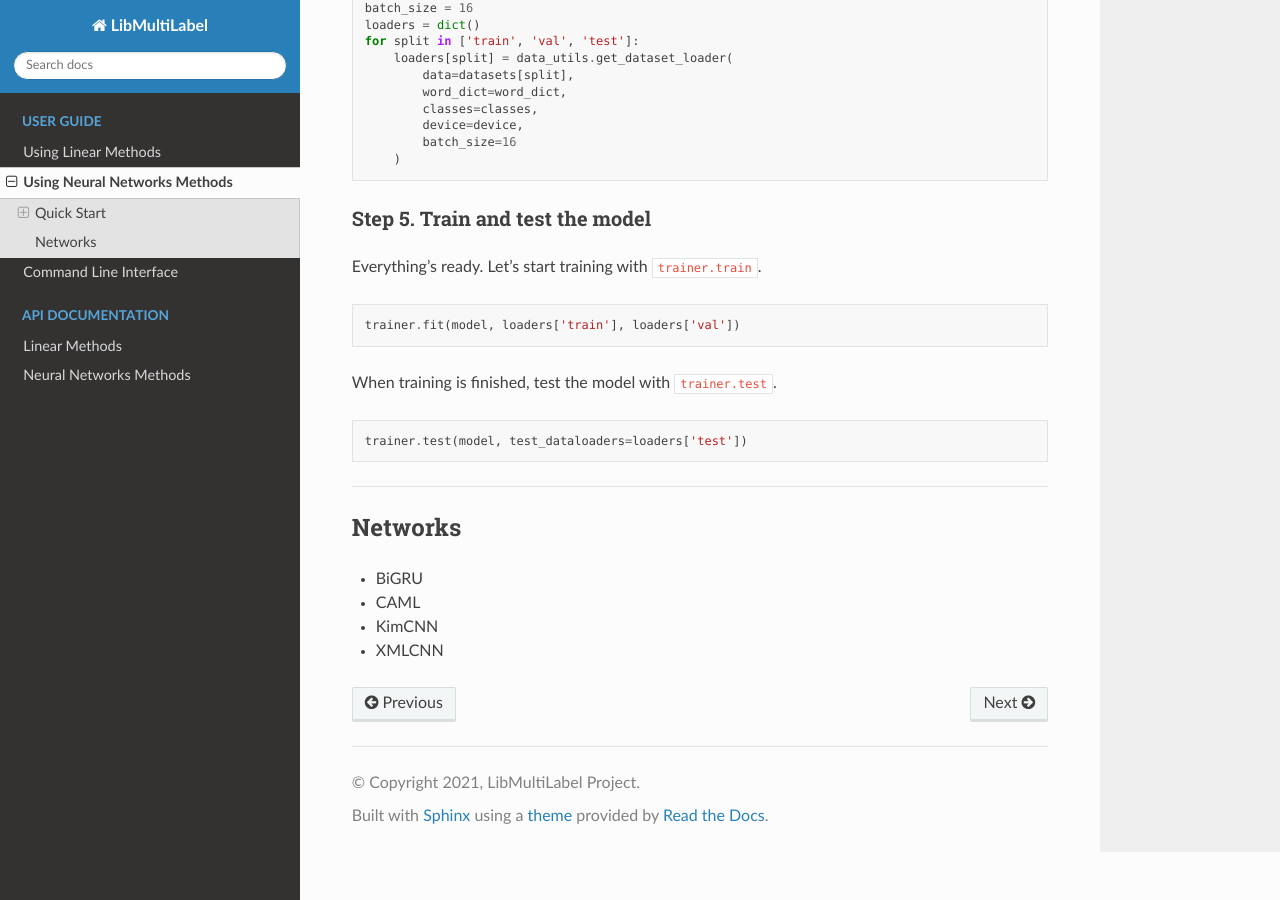
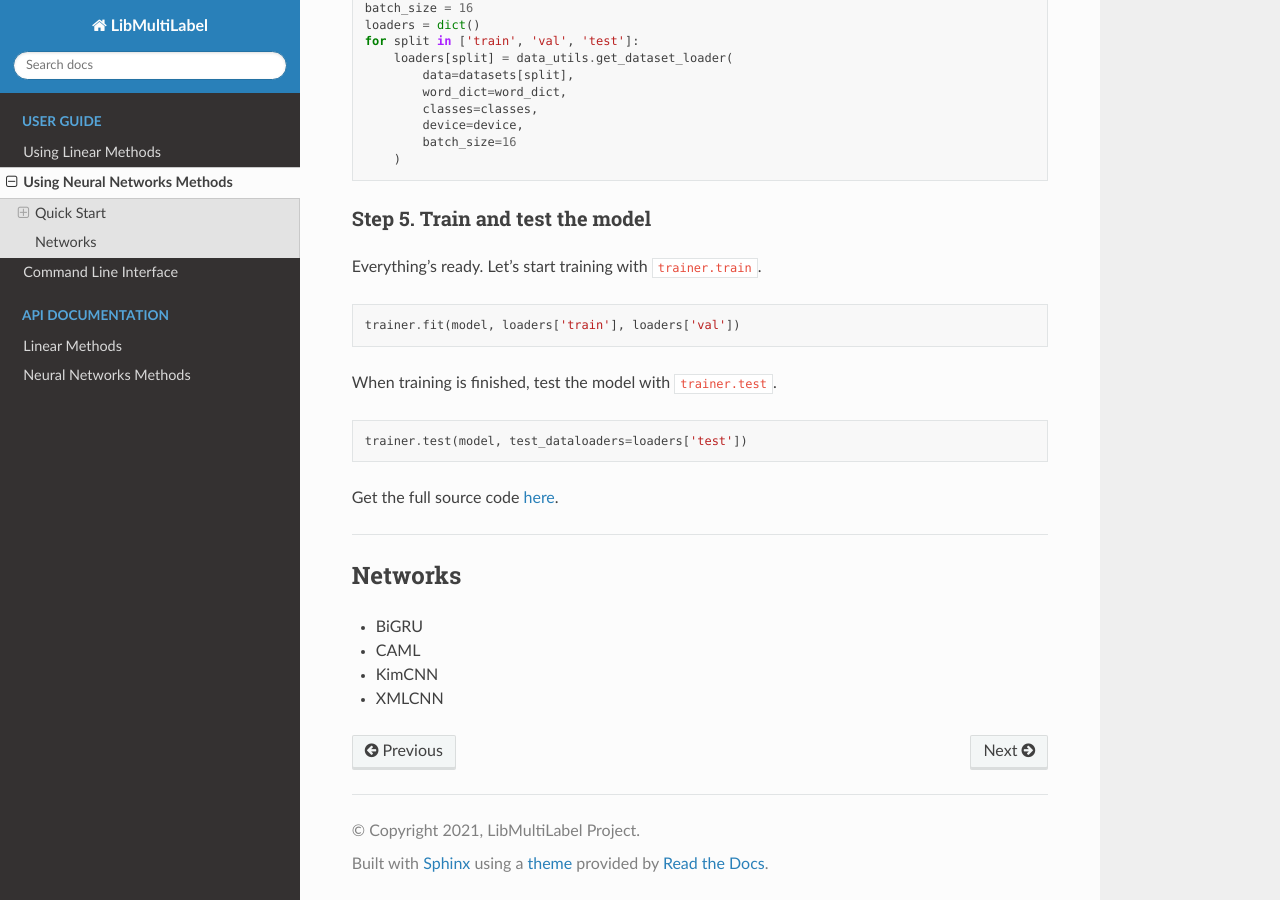
Before and after one commit to ASUS-AICS/LibMultiLabel, a Sphinx documentation site: the page built from docs/guides/nn_guides.rst, in a window 1280 px wide and 900 px high, scrolled down 1719 px. Built offline with Sphinx 7.4.7 and the Read the Docs theme 2.0.0, drawn with Linux system fonts in a browser that asks for light colours.

Commit message:
Add link to the full example code

```diff
--- a/docs/guides/nn_guides.rst
+++ b/docs/guides/nn_guides.rst
@@ -84,6 +84,8 @@ When training is finished, test the model with ``trainer.test``.
     :lines: 55-55
 
 
+Get the full source code `here <https://github.com/ASUS-AICS/LibMultiLabel/tree/master/docs/examples/nn_quickstart.py>`_.
+
 -----------
 
 Networks
```
